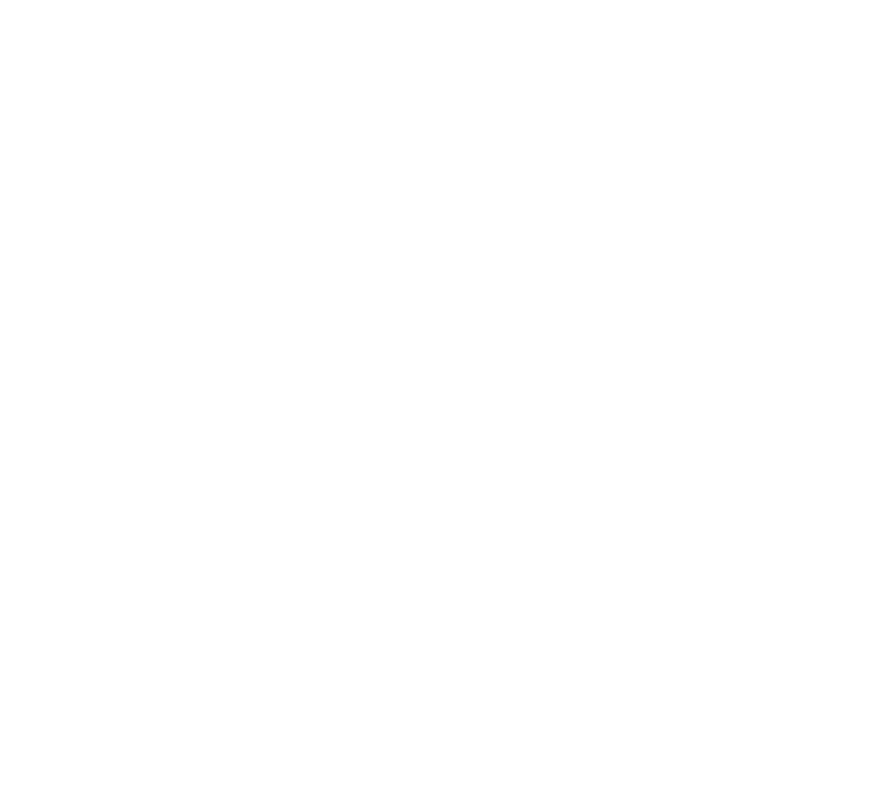
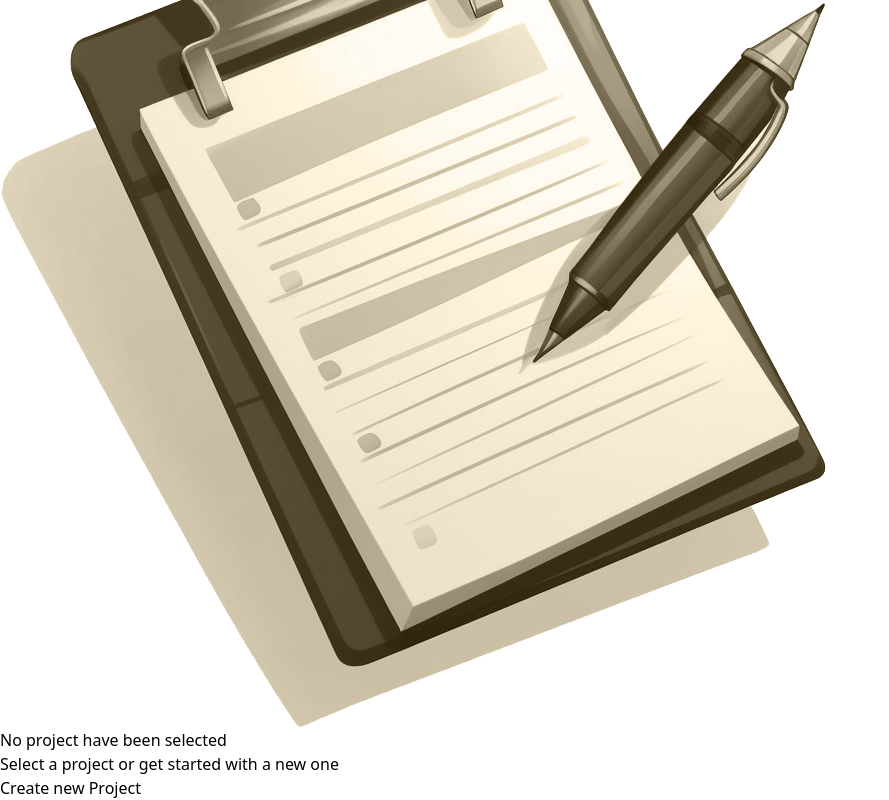
Before and after one commit to taufiq33/react-project-manager, a React (Vite) app: page / in a window 1280 px wide. Shown: the part 247-1047 px from the top of the page, without its empty margins (0-889 px from the left). Before the commit the page ends 800 px from the top, so only its background shows below. Built offline with nearby package versions, Linux system fonts and the light colour scheme.

Commit message:
add default content

```diff
--- a/src/App.jsx
+++ b/src/App.jsx
@@ -1,3 +1,4 @@
+import DefaultContent from "./DefaultContent";
 import Sidebar from "./Sidebar";
 
 function App() {
@@ -6,6 +7,7 @@
       <h1 className="my-8 text-center text-5xl font-bold">Project Management App</h1>
       <main className="h-screen flex">
         <Sidebar />
+        <DefaultContent />
       </main>
     </>
 
--- /dev/null
+++ b/src/DefaultContent.jsx
@@ -0,0 +1,14 @@
+import NoProjectImage from './assets/no-projects.png';
+
+export default function DefaultContent () {
+  return (
+    <section className="flex flex-col gap-4 items-center w-full">
+      <img className="mt-16 mb-4 h-36 w-40" src={NoProjectImage} alt="No project illustration" />
+      <h2 className='text-2xl font-bold text-yellow-800'>No project have been selected</h2>
+
+      <p className='mb-8'>Select a project or get started with a new one</p>
+
+      <button className="px-8 py-2 bg-slate-900 text-white shadow-md font-bold rounded hover:bg-slate-600">Create new Project</button>
+    </section>
+  )
+}
```
